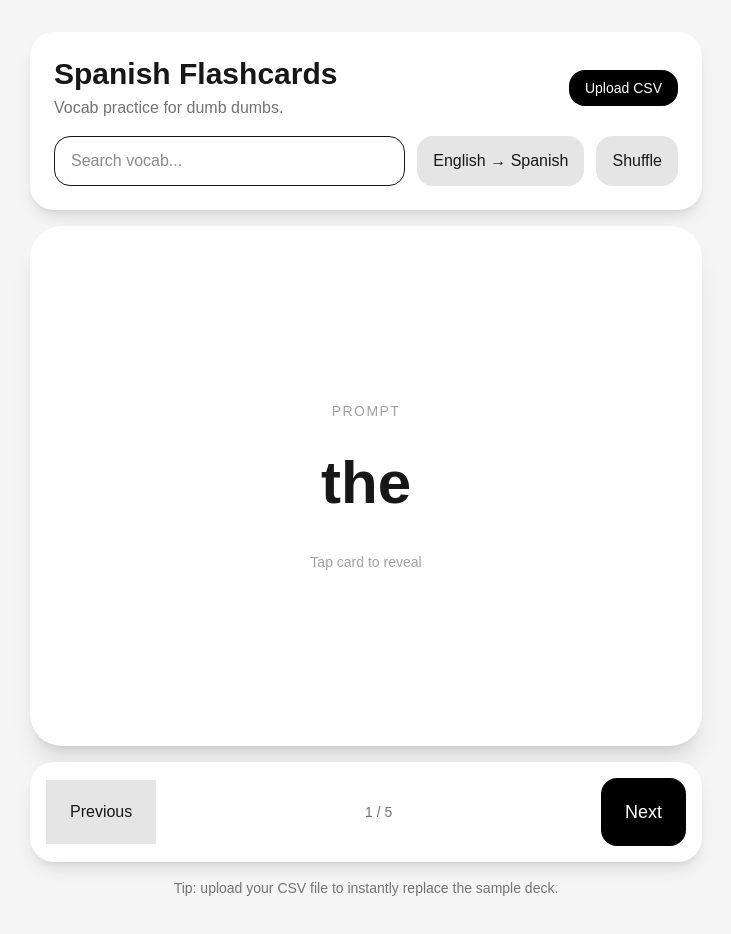
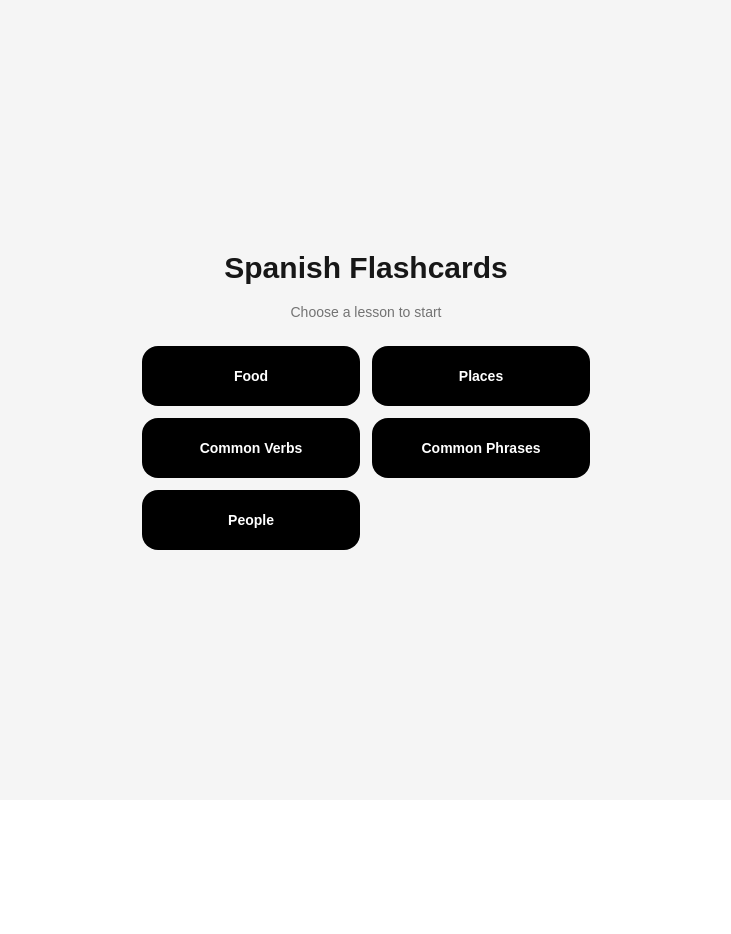
Before and after one commit to chelseywilks/spanish-flashcards, a Next.js app: page / in a window 1280 px wide. Shown: the top 934 px of the page, without its empty margins (274-1005 px from the left). After the commit the page ends 800 px from the top, so only its background shows below. Built offline with nearby package versions, Linux system fonts and the light colour scheme.

Commit message:
Updated to multi lessons

```diff
--- a/app/page.js
+++ b/app/page.js
@@ -1,46 +1,56 @@
-'use client';
+import React from "react";
 
-import React from 'react';
+const LESSONS = [
+  { id: "food", label: "Food", file: "/lessons/food.csv" },
+  { id: "places", label: "Places", file: "/lessons/places.csv" },
+  { id: "verbs", label: "Common Verbs", file: "/lessons/common-verbs.csv" },
+  { id: "phrases", label: "Common Phrases", file: "/lessons/common-phrases.csv" },
+  { id: "people", label: "People", file: "/lessons/people.csv" }
+];
+
 export default function SpanishFlashcards() {
-  const sampleCards = [
-    { english: 'the', spanish: 'el / la' },
-    { english: 'be', spanish: 'ser / estar' },
-    { english: 'house', spanish: 'casa' },
-    { english: 'food', spanish: 'comida' },
-    { english: 'to walk', spanish: 'caminar' },
-  ];
-
-  const [cards, setCards] = React.useState(sampleCards);
+  const [lesson, setLesson] = React.useState(null);
+  const [cards, setCards] = React.useState([]);
   const [currentIndex, setCurrentIndex] = React.useState(0);
   const [showAnswer, setShowAnswer] = React.useState(false);
-  const [direction, setDirection] = React.useState('en-es');
-  const [search, setSearch] = React.useState('');
+  const [direction, setDirection] = React.useState("en-es");
 
-  const filteredCards = cards.filter((card) => {
-    const query = search.toLowerCase();
-    return (
-      card.english.toLowerCase().includes(query) ||
-      card.spanish.toLowerCase().includes(query)
-    );
-  });
+  async function loadLesson(file, id) {
+    const res = await fetch(file);
+    const text = await res.text();
 
-  const currentCard = filteredCards[currentIndex] || filteredCards[0];
+    const lines = text
+      .split("\n")
+      .map((l) => l.trim())
+      .filter(Boolean);
 
-  React.useEffect(() => {
+    const parsed = [];
+
+    for (let i = 1; i < lines.length; i++) {
+      const parts = lines[i].split(",");
+      if (parts.length >= 2) {
+        parsed.push({
+          english: parts[0].replaceAll('"', "").trim(),
+          spanish: parts[1].replaceAll('"', "").trim()
+        });
+      }
+    }
+
+    setCards(parsed);
+    setLesson(id);
     setCurrentIndex(0);
-  }, [search]);
+    setShowAnswer(false);
+  }
 
   function nextCard() {
     setShowAnswer(false);
-    setCurrentIndex((prev) =>
-      prev + 1 >= filteredCards.length ? 0 : prev + 1
-    );
+    setCurrentIndex((prev) => (prev + 1) % cards.length);
   }
 
   function previousCard() {
     setShowAnswer(false);
     setCurrentIndex((prev) =>
-      prev - 1 < 0 ? filteredCards.length - 1 : prev - 1
+      prev - 1 < 0 ? cards.length - 1 : prev - 1
     );
   }
 
@@ -51,149 +61,121 @@ export default function SpanishFlashcards() {
     setShowAnswer(false);
   }
 
-  function loadCSV(event) {
-    const file = event.target.files?.[0];
-    if (!file) return;
+  // -------------------------
+  // LESSON SELECT SCREEN
+  // -------------------------
+  if (!lesson) {
+    return (
+      <div className="min-h-screen bg-neutral-100 p-4 flex items-center justify-center">
+        <div className="w-full max-w-md space-y-4">
+          <h1 className="text-3xl font-bold text-center">
+            Spanish Flashcards
+          </h1>
+          <p className="text-center text-neutral-500 text-sm">
+            Choose a lesson to start
+          </p>
 
-    const reader = new FileReader();
-
-    reader.onload = (e) => {
-      const text = e.target?.result;
-      if (!text) return;
-
-      const lines = text
-        .split('\n')
-        .map((line) => line.trim())
-        .filter(Boolean);
-
-      const parsed = [];
-
-      for (let i = 1; i < lines.length; i++) {
-        const parts = lines[i].split(',');
-
-        if (parts.length >= 2) {
-          parsed.push({
-            english: parts[0].replaceAll('"', '').trim(),
-            spanish: parts[1].replaceAll('"', '').trim(),
-          });
-        }
-      }
-
-      if (parsed.length > 0) {
-        setCards(parsed);
-        setCurrentIndex(0);
-        setShowAnswer(false);
-      }
-    };
-
-    reader.readAsText(file);
+          <div className="grid grid-cols-2 gap-3 mt-6">
+            {LESSONS.map((l) => (
+              <button
+                key={l.id}
+                onClick={() => loadLesson(l.file, l.id)}
+                className="bg-black text-white rounded-2xl py-5 text-sm font-semibold active:scale-95 transition"
+              >
+                {l.label}
+              </button>
+            ))}
+          </div>
+        </div>
+      </div>
+    );
   }
 
+  const currentCard = cards[currentIndex];
+
+  // -------------------------
+  // FLASHCARD SCREEN
+  // -------------------------
   return (
-    <div className="min-h-screen bg-neutral-100 p-4 md:p-8 flex justify-center items-start">
-      <div className="w-full max-w-2xl space-y-4">
-        <div className="bg-white rounded-3xl shadow-lg p-6 space-y-4">
-          <div className="flex flex-col md:flex-row gap-3 md:items-center md:justify-between">
-            <div>
-              <h1 className="text-3xl font-bold">Spanish Flashcards</h1>
-              <p className="text-neutral-500 mt-1">
-                Vocab practice for dumb dumbs.
-              </p>
-            </div>
+    <div className="min-h-screen bg-neutral-100 flex flex-col">
 
-            <label className="cursor-pointer text-sm bg-black text-white px-4 py-2 rounded-2xl text-center">
-              Upload CSV
-              <input
-                type="file"
-                accept=".csv"
-                onChange={loadCSV}
-                className="hidden"
-              />
-            </label>
-          </div>
+      {/* Header */}
+      <div className="p-4 flex justify-between items-center">
+        <button
+          onClick={() => setLesson(null)}
+          className="text-sm px-3 py-2 rounded-xl bg-neutral-200"
+        >
+          ← Lessons
+        </button>
 
-          <div className="flex flex-col md:flex-row gap-3">
-            <input
-              type="text"
-              placeholder="Search vocab..."
-              value={search}
-              onChange={(e) => setSearch(e.target.value)}
-              className="flex-1 border rounded-2xl px-4 py-3 outline-none"
-            />
+        <button
+          onClick={() =>
+            setDirection(direction === "en-es" ? "es-en" : "en-es")
+          }
+          className="text-sm px-3 py-2 rounded-xl bg-neutral-200"
+        >
+          {direction === "en-es" ? "EN → ES" : "ES → EN"}
+        </button>
+      </div>
 
-            <button
-              onClick={() =>
-                setDirection(direction === 'en-es' ? 'es-en' : 'en-es')
-              }
-              className="bg-neutral-200 px-4 py-3 rounded-2xl"
-            >
-              {direction === 'en-es'
-                ? 'English → Spanish'
-                : 'Spanish → English'}
-            </button>
-
-            <button
-              onClick={shuffleCards}
-              className="bg-neutral-200 px-4 py-3 rounded-2xl"
-            >
-              Shuffle
-            </button>
-          </div>
-        </div>
-
+      {/* Card */}
+      <div className="flex-1 flex items-center justify-center p-4">
         <div
           onClick={() => setShowAnswer(!showAnswer)}
-          className="bg-white rounded-[2rem] shadow-xl min-h-[65vh] flex flex-col items-center justify-center text-center p-8 cursor-pointer select-none"
+          className="w-full max-w-md bg-white rounded-3xl shadow-xl min-h-[55vh] flex items-center justify-center text-center p-8 active:scale-[0.99] transition select-none"
         >
           {currentCard ? (
-            <>
-              <div className="text-sm uppercase tracking-widest text-neutral-400 mb-6">
-                {showAnswer ? 'Answer' : 'Prompt'}
+            <div>
+              <div className="text-xs uppercase tracking-widest text-neutral-400 mb-6">
+                {showAnswer ? "Answer" : "Tap to reveal"}
               </div>
 
-              <div className="text-4xl md:text-6xl font-semibold leading-tight">
+              <div className="text-4xl font-semibold leading-tight">
                 {!showAnswer
-                  ? direction === 'en-es'
+                  ? direction === "en-es"
                     ? currentCard.english
                     : currentCard.spanish
-                  : direction === 'en-es'
+                  : direction === "en-es"
                   ? currentCard.spanish
                   : currentCard.english}
               </div>
-
-              <div className="mt-8 text-neutral-400 text-sm">
-                Tap card to reveal
-              </div>
-            </>
+            </div>
           ) : (
-            <div className="text-neutral-500">No matching cards.</div>
+            <div className="text-neutral-500">No cards found.</div>
           )}
         </div>
+      </div>
 
-        <div className="bg-white rounded-3xl shadow-lg p-4 flex items-center justify-between">
+      {/* Controls (thumb-friendly) */}
+      <div className="p-4 space-y-3">
+
+        <div className="flex justify-between items-center gap-3">
           <button
             onClick={previousCard}
-            className="px-6 py-5 text-lgrounded-2xl bg-neutral-200"
+            className="flex-1 py-4 rounded-2xl bg-neutral-200 active:scale-95 transition"
           >
             Previous
           </button>
 
-          <div className="text-sm text-neutral-500">
-            {filteredCards.length === 0
-              ? '0 cards'
-              : `${currentIndex + 1} / ${filteredCards.length}`}
-          </div>
-
           <button
             onClick={nextCard}
-            className="px-6 py-5 text-lg rounded-2xl bg-black text-white"
+            className="flex-1 py-4 rounded-2xl bg-black text-white active:scale-95 transition"
           >
             Next
           </button>
         </div>
 
-        <div className="text-center text-sm text-neutral-500 pb-10">
-          Tip: upload your CSV file to instantly replace the sample deck.
+        <div className="flex justify-between items-center text-sm text-neutral-500">
+          <span>
+            {cards.length ? currentIndex + 1 : 0} / {cards.length}
+          </span>
+
+          <button
+            onClick={shuffleCards}
+            className="px-3 py-2 rounded-xl bg-neutral-200"
+          >
+            Shuffle
+          </button>
         </div>
       </div>
     </div>
```
